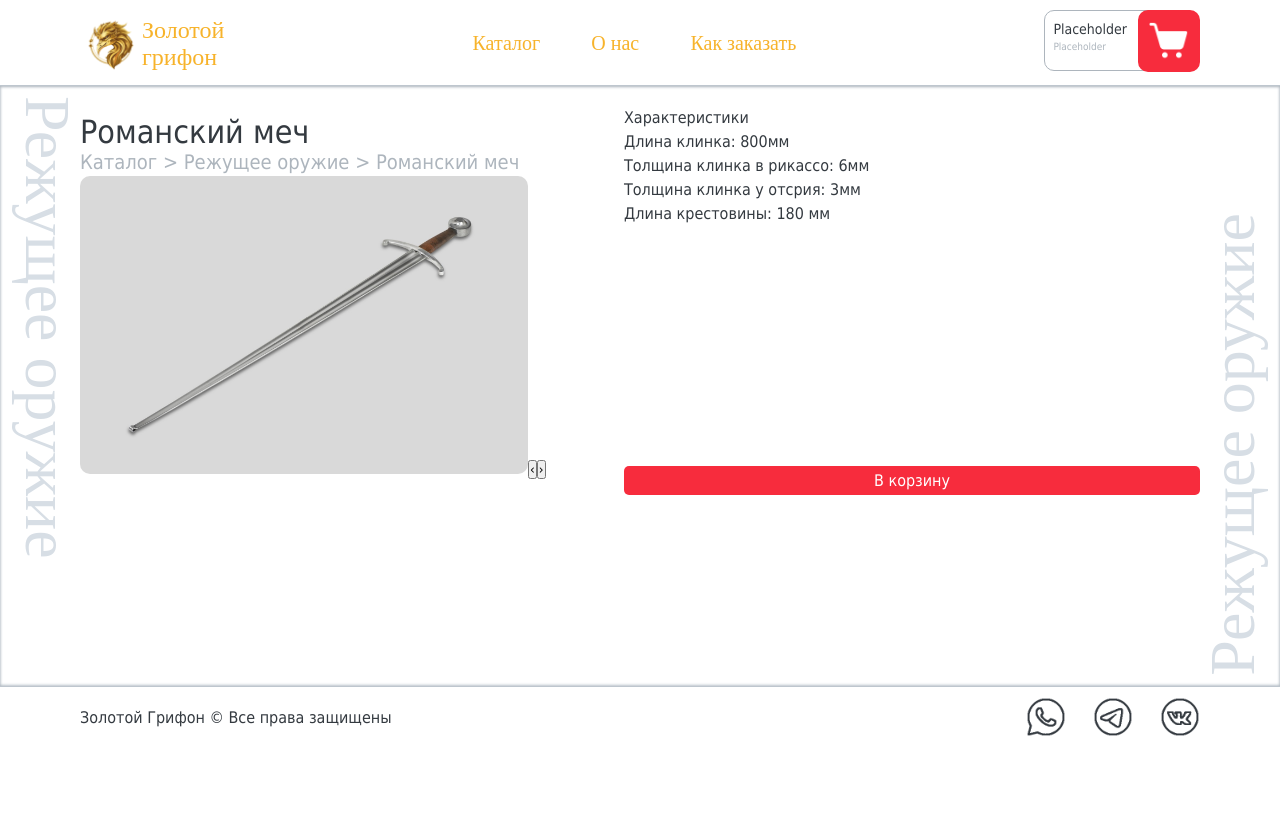
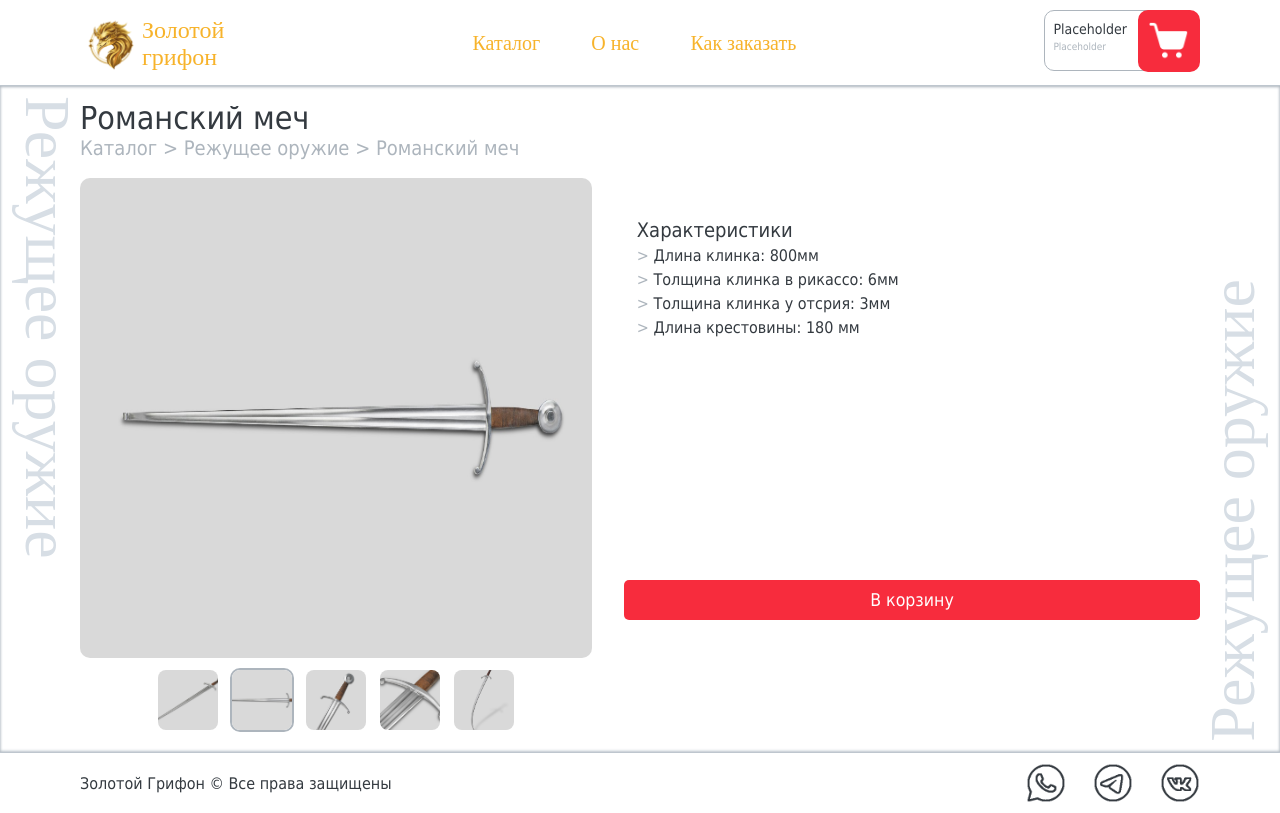
Before and after one commit to EvilCommunist/SPA_HEMA, a Vue app: page /product/1 in a window 1280 px wide. Built offline with nearby package versions, Linux system fonts and the light colour scheme.

Commit message:
Card of product finished

```diff
--- a/src/views/ProdCard.vue
+++ b/src/views/ProdCard.vue
@@ -13,6 +13,7 @@ export default {
       loading: true,
       error: null,
       currentImageIndex: 0,
+      autoSlideInterval: null,
     };
   },
   computed: {
@@ -57,9 +58,26 @@ export default {
     addToCart() {
       // Реализация с корзиной
     },
+    startAutoSlide() {
+      this.autoSlideInterval = setInterval(() => {
+        this.nextImage();
+      }, 3000);
+    },
+    stopAutoSlide() {
+      if (this.autoSlideInterval) {
+        clearInterval(this.autoSlideInterval);
+        this.autoSlideInterval = null;
+      }
+    },
   },
   created() {
     this.fetchProduct();
+  },
+  mounted() {
+    this.startAutoSlide();
+  },
+  beforeUnmount() {
+    this.stopAutoSlide();
   },
 };
 </script>
@@ -72,7 +90,7 @@ export default {
       <div class="vertical-text top decor">{{ product.cathegory }}</div>
       <div class="vertical-text bottom decor">{{ product.cathegory }}</div>
       <div class="container flex">
-        <!-- Блоки с иерархией нахождения товара -->
+        <!-- Блоки с иерархией нахождения товара и слайдером -->
       <section id="product_view">
         <section class="current_section">
           <span class="cur">
@@ -82,17 +100,31 @@ export default {
             Каталог > {{ product.cathegory }} > {{ product.name }}
           </span>
         </section>
-          <div class="slider">
+        <div class="slider">
+          <!-- Основное изображение -->
+          <div class="main-image">
             <img :src="currentImage" :alt="product.name" />
-            <button @click="prevImage" class="slider-button prev">‹</button>
-            <button @click="nextImage" class="slider-button next">›</button>
           </div>
+          <!-- Миниатюры -->
+          <div class="thumbnails">
+            <div
+              v-for="(image, index) in allImages"
+              :key="index"
+              class="thumbnail"
+              :class="{ active: currentImageIndex === index }"
+              @click="changeImage(index)"
+            >
+              <img :src="image" :alt="`Thumbnail ${index + 1}`" />
+            </div>
+          </div>
+        </div>
       </section>
+      <!-- Блоки с характеристиками и кнопкой добавления в корзину -->
       <section id="character_and_cart">
         <section id="character">
-          <span>Характеристики</span>
+          <span id="cha">Характеристики</span>
           <ul>
-            <li v-for="(char, index) in product.characteristics" :key="index">{{ char }}</li>
+            <li v-for="(char, index) in product.characteristics" :key="index"><span class="marker">></span> {{ char }}</li>
           </ul>
         </section>
         <button @click="addToCart">В корзину</button>
--- a/src/views/Styles/cardStyle.less
+++ b/src/views/Styles/cardStyle.less
@@ -1,10 +1,51 @@
 @import "../../assets/vars.less";
 @import "../../assets/vars.less";
 
-.store #product_view img{max-width: 35vw; border-radius: 10px;}
+/*Стили для карточки товара*/
 .store #product_view {width: 40vw;}
-.store #character_and_cart button {.button(@red, @text, 15vw, 5px); border-radius: 5px;}
+.store #character_and_cart button {.button(@red, @text*1.1, 15vw, 10px); border-radius: 5px;}
 .store #character_and_cart {
     width: 45vw; display: flex;
     flex-flow:column; gap: 30vh;
+    color: @dark; font-size: @text;
+    #character{
+        padding-left: 1vw;
+        #cha{font-size: @sub_header;}
+        .marker{color: @gray;}
+    };
 }
+
+
+/*Стили слайдера*/
+.slider {
+    margin-top: 2vh;
+    display: flex; flex-direction: column;
+    align-items: center; gap: 10px;
+}
+.main-image{
+    width: 40vw; height: 60vh;
+    display: flex; justify-content: center;
+}
+.main-image img {
+    max-width: 40vw; height: auto;
+    max-height: 60vh;
+    border-radius: 10px;
+}
+.thumbnails {
+    display: flex; gap: 10px;
+    justify-content: center;
+    flex-wrap: wrap;
+}
+.thumbnail {
+    width: 60px; height: 60px;
+    border: @border-width solid transparent;
+    border-radius: 10px;
+    overflow: hidden;
+    transition: border-color 0.3s ease;
+}
+.thumbnail.active {border-color: @gray;}
+.thumbnail img {
+    width: 100%;
+    height: 100%;
+    object-fit: cover;
+}
```
